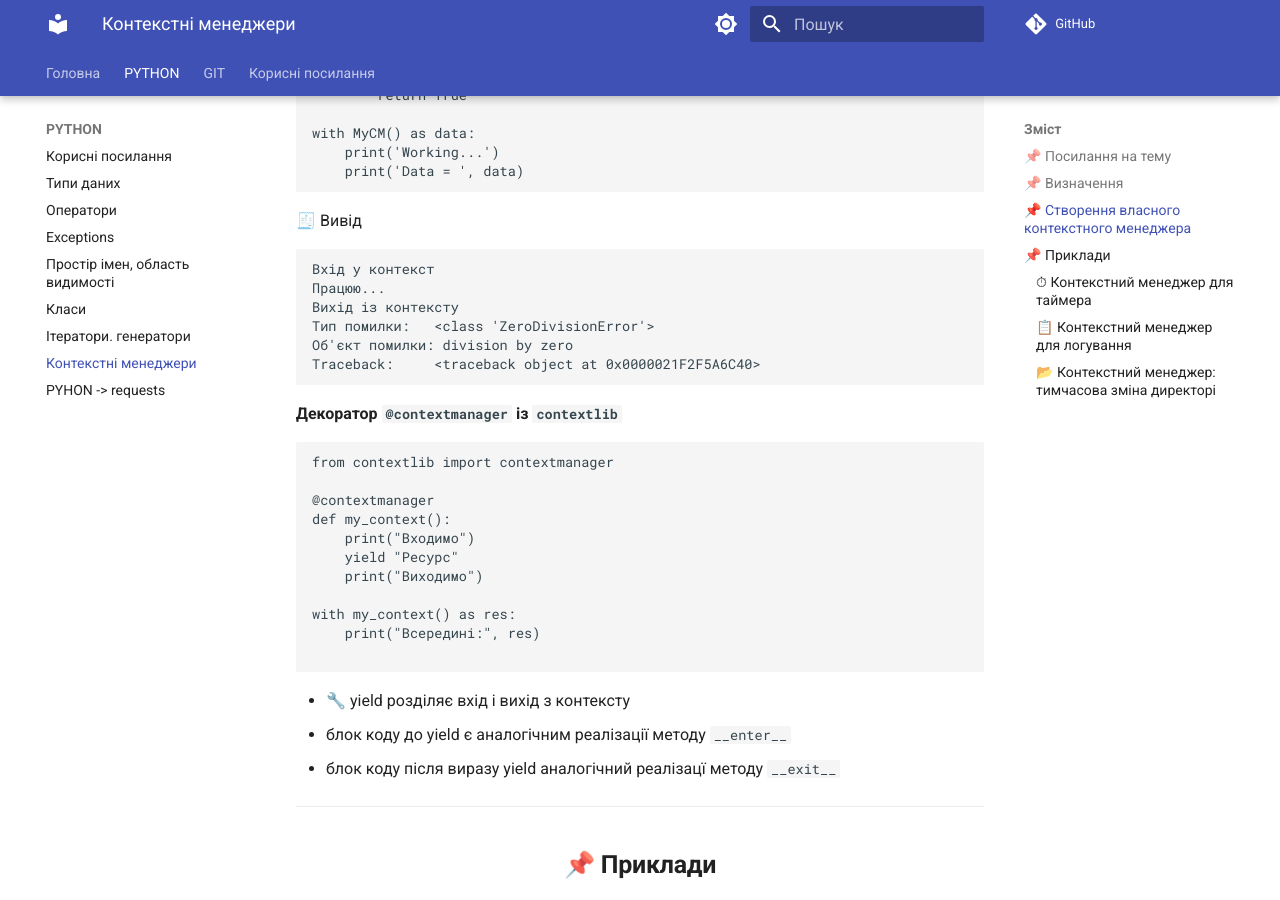
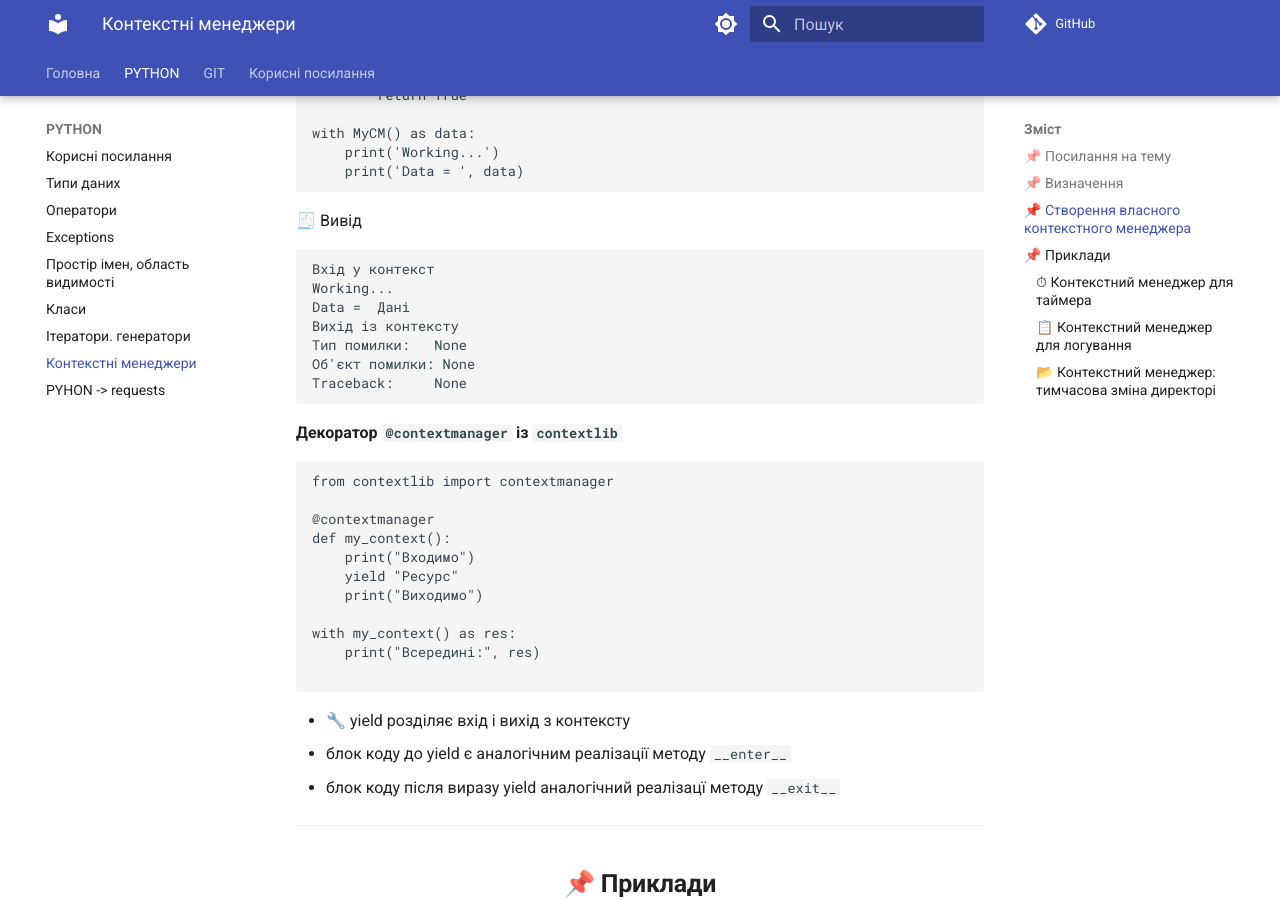
Before and after one commit to BatyrbekCherushev/STUDY_NOTES, an MkDocs documentation site: the page built from docs/PYTHON/python_context_managers.md, in a window 1280 px wide and 900 px high, scrolled down 3154 px. Built offline with MkDocs 1.6.1 and Material for MkDocs 9.7.7, drawn with Linux system fonts in a browser that asks for light colours; comment, search, counter and statistics services are not loaded.

Commit message:
context managers: some fixes

````diff
--- a/docs/PYTHON/python_context_managers.md
+++ b/docs/PYTHON/python_context_managers.md
@@ -112,11 +112,12 @@ with MyCM() as data:
 🧾 Вивід
 ```mkdocs
 Вхід у контекст
-Працюю...
+Working...
+Data =  Дані
 Вихід із контексту
-Тип помилки:   <class 'ZeroDivisionError'>
-Об'єкт помилки: division by zero
-Traceback:     <traceback object at 0x0000021F2F5A6C40>
+Тип помилки:   None
+Об'єкт помилки: None
+Traceback:     None
 ```
 **Декоратор `@contextmanager` із `contextlib`**
 ```python
````
